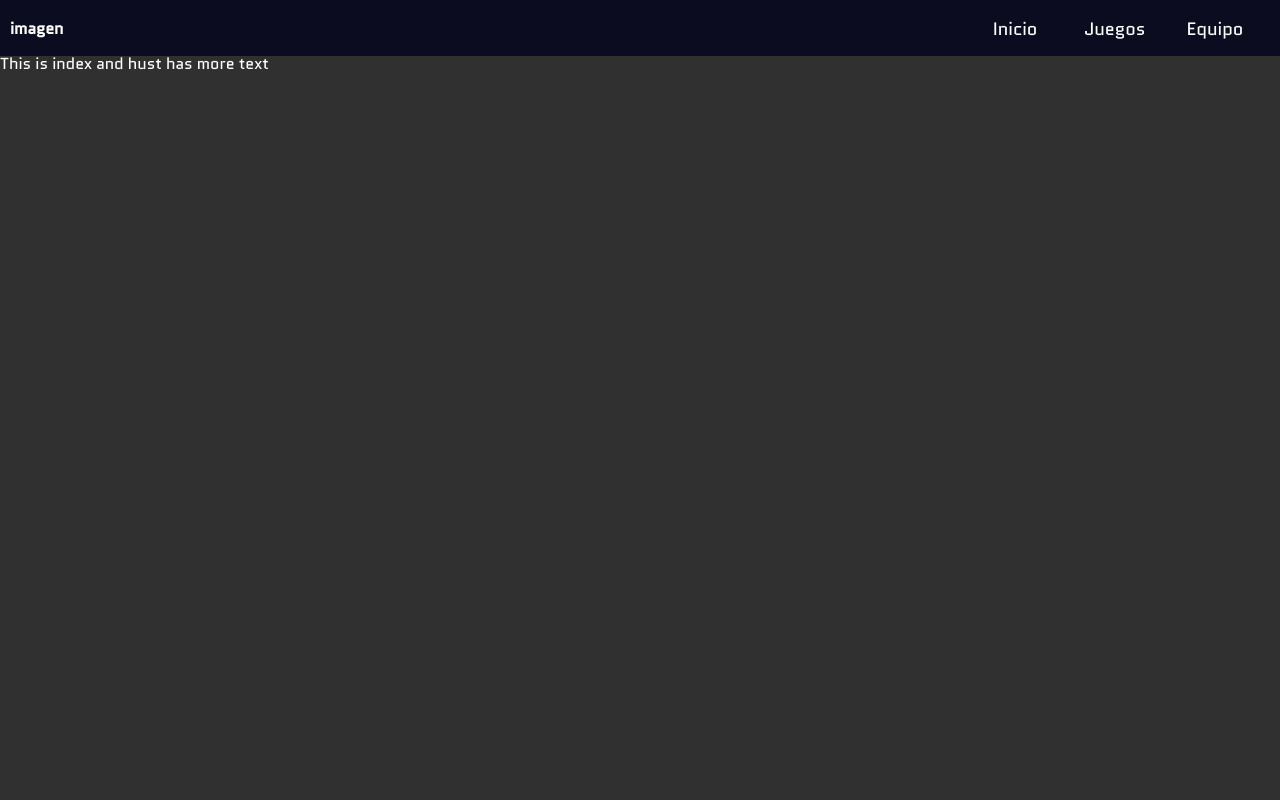
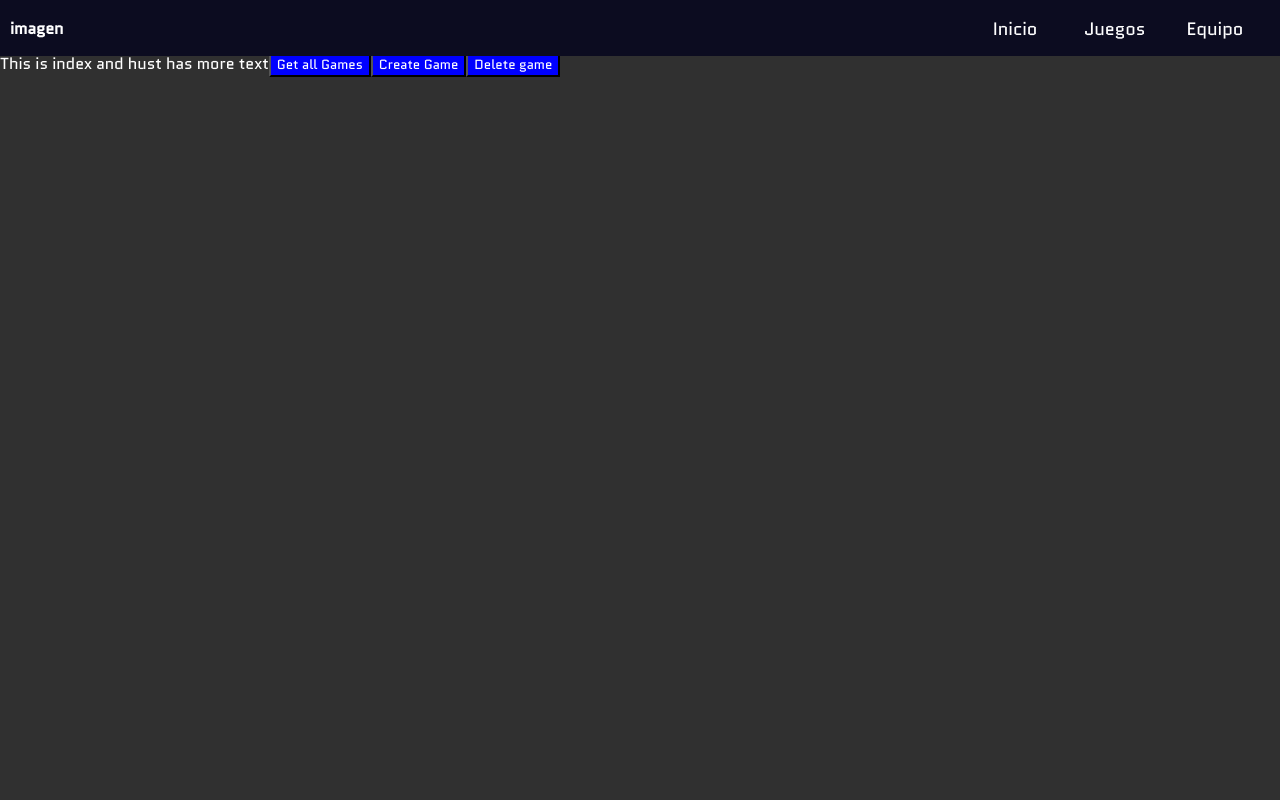
Before and after one commit to aguuusbelen/argamunin, a Next.js app in the folder gamefront/: page / in a window 1280 px wide. Shown: the top 800 px of the page. Built offline with nearby package versions, Linux system fonts and the light colour scheme.

Commit message:
refactor index for api calls

```diff
--- a/gamefront/src/pages/index.js
+++ b/gamefront/src/pages/index.js
@@ -1,5 +1,4 @@
-/* eslint-disable no-unused-vars */
-import { useEffect, useState } from 'react';
+import { useState } from 'react';
 import GameService from '../services/GameService';
 
 export default function Index() {
@@ -8,8 +7,8 @@ export default function Index() {
   async function getGames() {
     const gamesResponse = await GameService.GetGames();
     setGames(gamesResponse);
+    console.log(gamesResponse);
     console.log(games);
-    console.log(gamesResponse);
   }
 
   async function createGame() {
@@ -19,13 +18,29 @@ export default function Index() {
       description: 'description del juego puzzle',
     };
     const response = await GameService.CreateGame(game);
-    console.log(response);
+    console.log('game created', response);
   }
 
-  useEffect(() => {
-    // getGames();
-    // createGame();
-  }, []);
+  async function deleteGameById(id) {
+    const gamesResponse = await GameService.DeleteGamebyId(id);
+    console.log('Game deleted: ', gamesResponse);
+  }
 
-  return <div>This is index and hust has more text</div>;
+  return (
+    <div>
+      This is index and hust has more text
+      <button onClick={() => getGames()} style={{ backgroundColor: 'blue' }}>
+        Get all Games
+      </button>
+      <button onClick={() => createGame()} style={{ backgroundColor: 'blue' }}>
+        Create Game
+      </button>
+      <button
+        onClick={() => deleteGameById(2)}
+        style={{ backgroundColor: 'blue' }}
+      >
+        Delete game
+      </button>
+    </div>
+  );
 }
```
